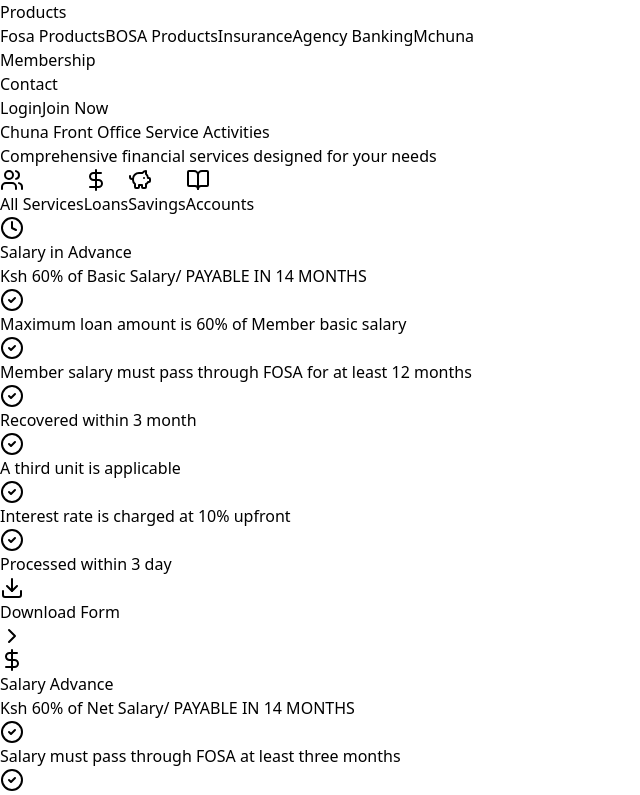
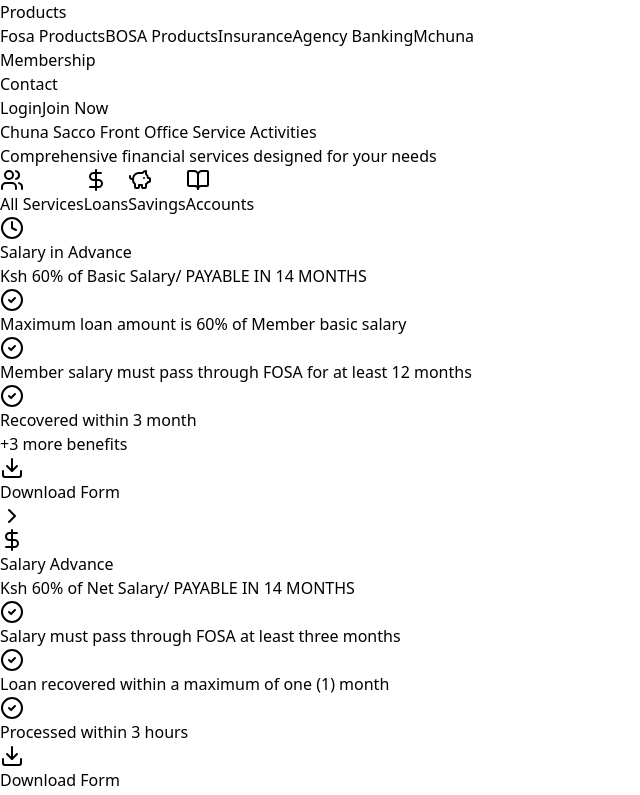
Before and after one commit to KhalanHappiness/chuna-sacco, a React (Vite) app: page /fosaProducts in a window 1280 px wide. Shown: the part 680-1475 px from the top of the page, without its empty margins (0-640 px from the left). Built offline with nearby package versions, Linux system fonts and the light colour scheme.

Commit message:
added a hover effect for extra wordings in a card

```diff
--- a/src/pages/FosaProducts.jsx
+++ b/src/pages/FosaProducts.jsx
@@ -34,12 +34,17 @@
         )}
 
         <ul className="mb-6 space-y-3">
-          {features.map((feature, index) => (
+          {features.slice(0, isHovered ? features.length : 3).map((feature, index) => (
             <li key={index} className="flex items-start space-x-2">
               <CheckCircle2 className="mt-0.5 h-4 w-4 text-green-600 flex-shrink-0" />
               <span className="text-sm text-green-800">{feature}</span>
             </li>
           ))}
+          {features.length > 3 && !isHovered && (
+            <div className="text-sm text-gray-500 font-medium">
+              +{features.length - 3} more benefits
+            </div>
+          )}
         </ul>
 
         <button
@@ -55,6 +60,7 @@
     </div>
   );
 };
+
 
 const FosaProducts = () => {
   const [activeCategory, setActiveCategory] = useState('all');
@@ -216,13 +222,13 @@
   return (
     <div className="min-h-screen bg-gradient-to-br from-gray-50 to-white">
       {/* Header */}
-      <div className="bg-gradient-to-r from-green-600 to-green-700 px-6 py-16 text-white">
+      <div className=" bg-white/95 px-6 py-14 text-gray-900 mt-28">
         <div className="mx-auto max-w-7xl">
           <div className="text-center">
-            <h1 className="mb-4 text-4xl font-bold md:text-5xl">
-              Chuna Front Office Service Activities
+            <h1 className="mb-4 text-3xl font-bold md:text-3xl">
+              Chuna Sacco Front Office Service Activities
             </h1>
-            <p className="text-xl text-green-100 md:text-2xl">
+            <p className="text-xl text-gray-500 md:text-1xl">
               Comprehensive financial services designed for your needs
             </p>
           </div>
```
